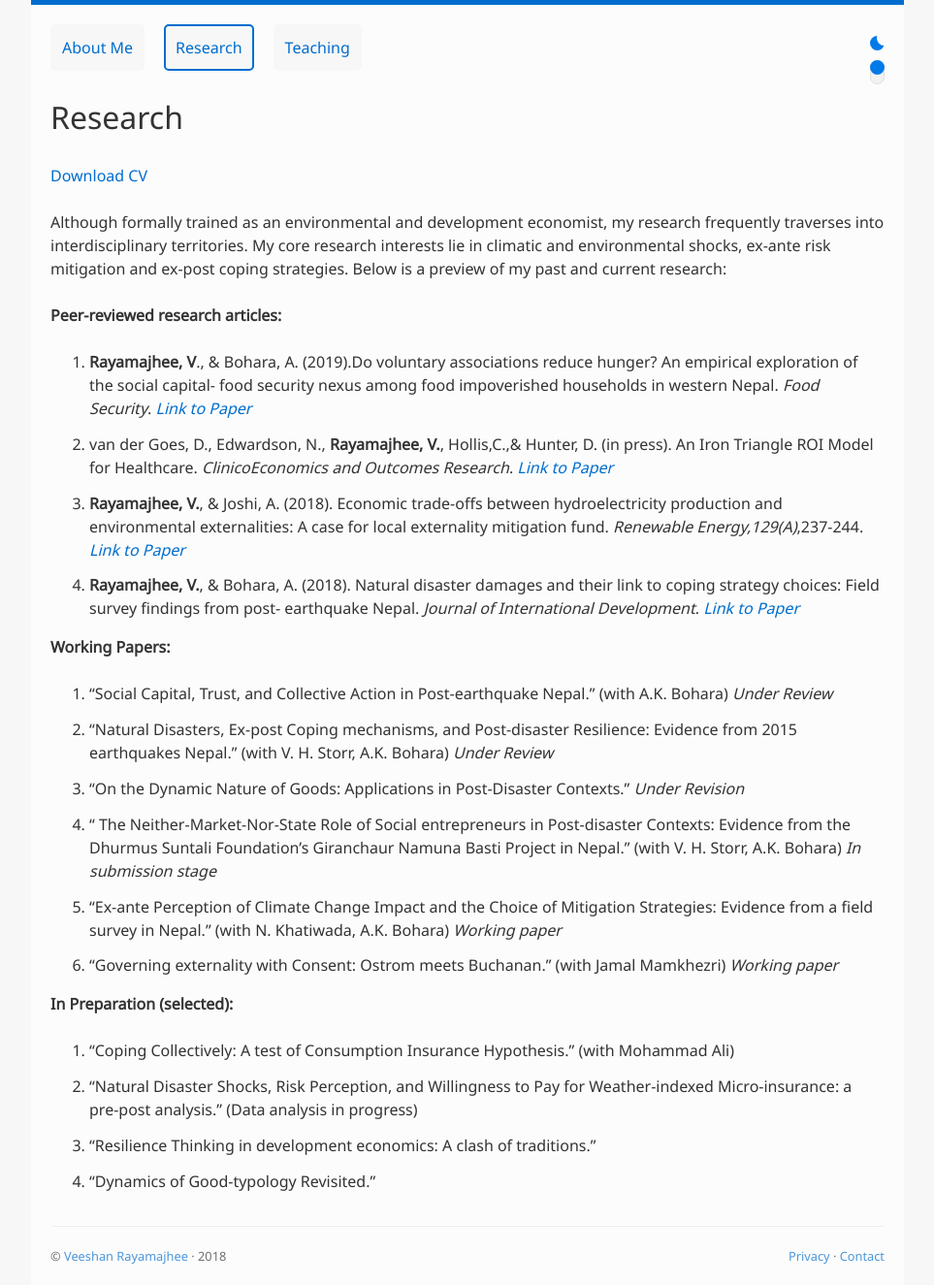
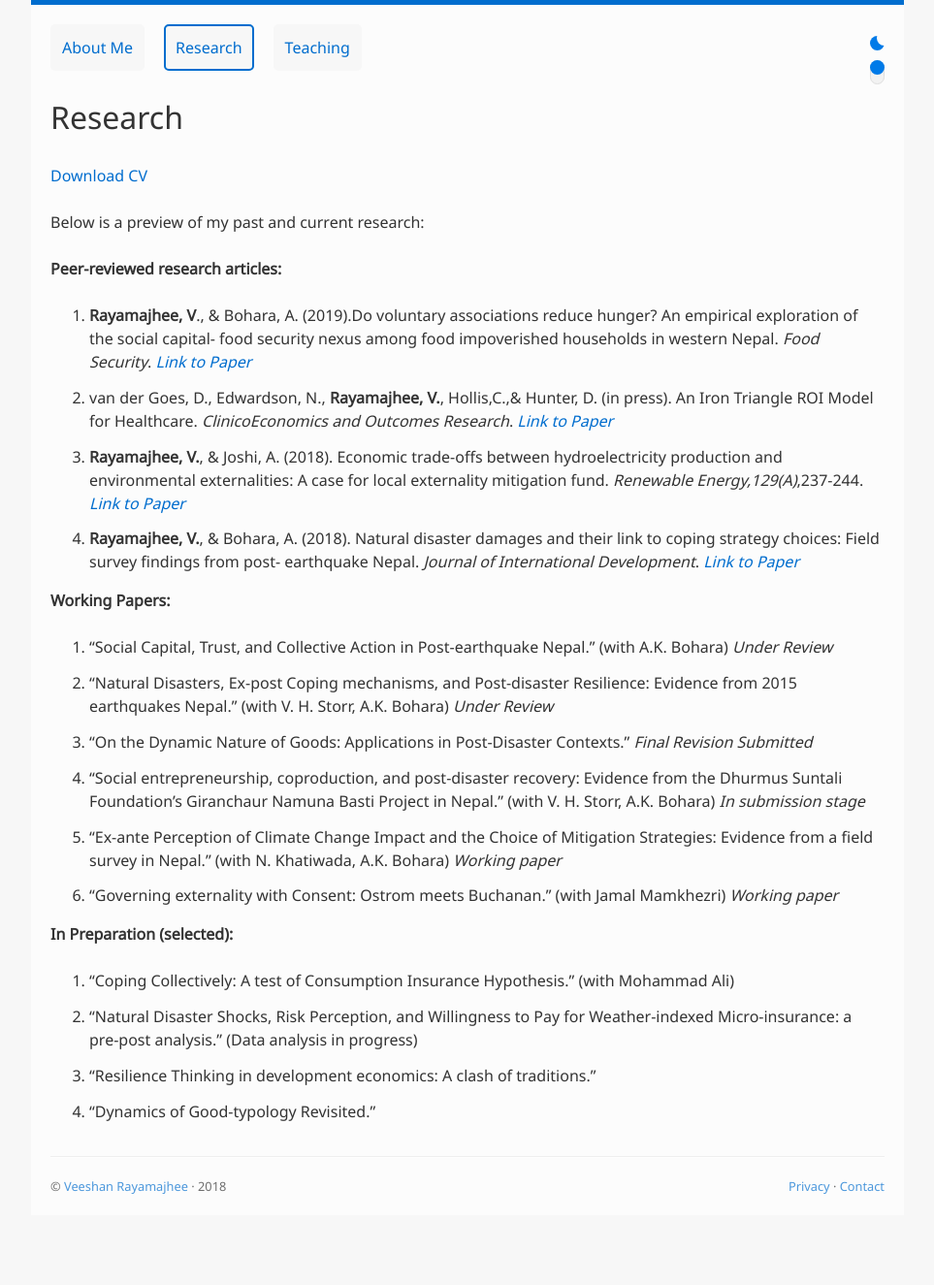
Before and after one commit to veeshanr/veeshanr.github.io, a Jekyll site: the page built from pages/research.md, in a window 1280 px wide. Shown: the whole page at 97% size, without its empty margins (158-1121 px from the left). Built offline with Jekyll 4.4.1, drawn with Linux system fonts in a browser that asks for light colours; after the commit the page ends 1253 px from its top, so only the background shows below that.

Commit message:
Update research.md

```diff
--- a/pages/research.md
+++ b/pages/research.md
@@ -11,9 +11,7 @@ Research
 
  [Download CV](files/CV.pdf)
 
-
-
-Although formally trained as an environmental and development economist, my research frequently traverses into interdisciplinary territories. My core research interests lie in climatic and environmental shocks, ex-ante risk mitigation and ex-post coping strategies. Below is a preview of my past and current research:
+Below is a preview of my past and current research:
 
 **Peer-reviewed research articles:**
 
@@ -27,8 +25,8 @@ Although formally trained as an environmental and development economist, my rese
 
 1. “Social Capital, Trust, and Collective Action in Post-earthquake Nepal.” (with A.K. Bohara) *Under Review*
 2. “Natural Disasters, Ex-post Coping mechanisms, and Post-disaster Resilience: Evidence from 2015 earthquakes Nepal.” (with V. H. Storr, A.K. Bohara) *Under Review*
-3. “On the Dynamic Nature of Goods: Applications in Post-Disaster Contexts.” *Under Revision*
-4. “ The Neither-Market-Nor-State Role of Social entrepreneurs in Post-disaster Contexts: Evidence from the Dhurmus Suntali Foundation’s Giranchaur Namuna Basti Project in Nepal.” (with V. H. Storr, A.K. Bohara) *In submission stage*
+3. “On the Dynamic Nature of Goods: Applications in Post-Disaster Contexts.” *Final Revision Submitted*
+4. “Social entrepreneurship, coproduction, and post-disaster recovery: Evidence from the Dhurmus Suntali Foundation’s Giranchaur Namuna Basti Project in Nepal.” (with V. H. Storr, A.K. Bohara) *In submission stage*
 5. “Ex-ante Perception of Climate Change Impact and the Choice of Mitigation Strategies: Evidence from a field survey in Nepal.” (with N. Khatiwada, A.K. Bohara) *Working paper*
 6. “Governing externality with Consent: Ostrom meets Buchanan.” (with Jamal Mamkhezri) *Working paper*
 
```
